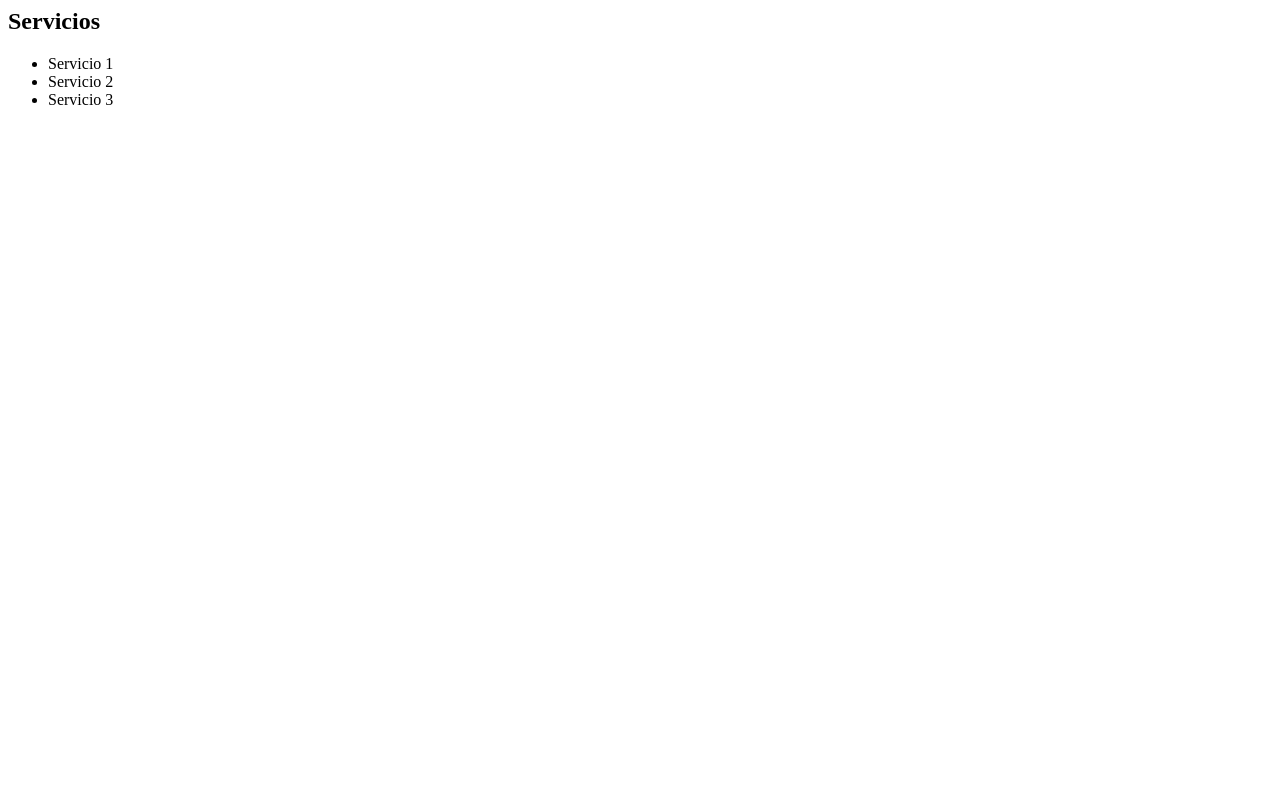
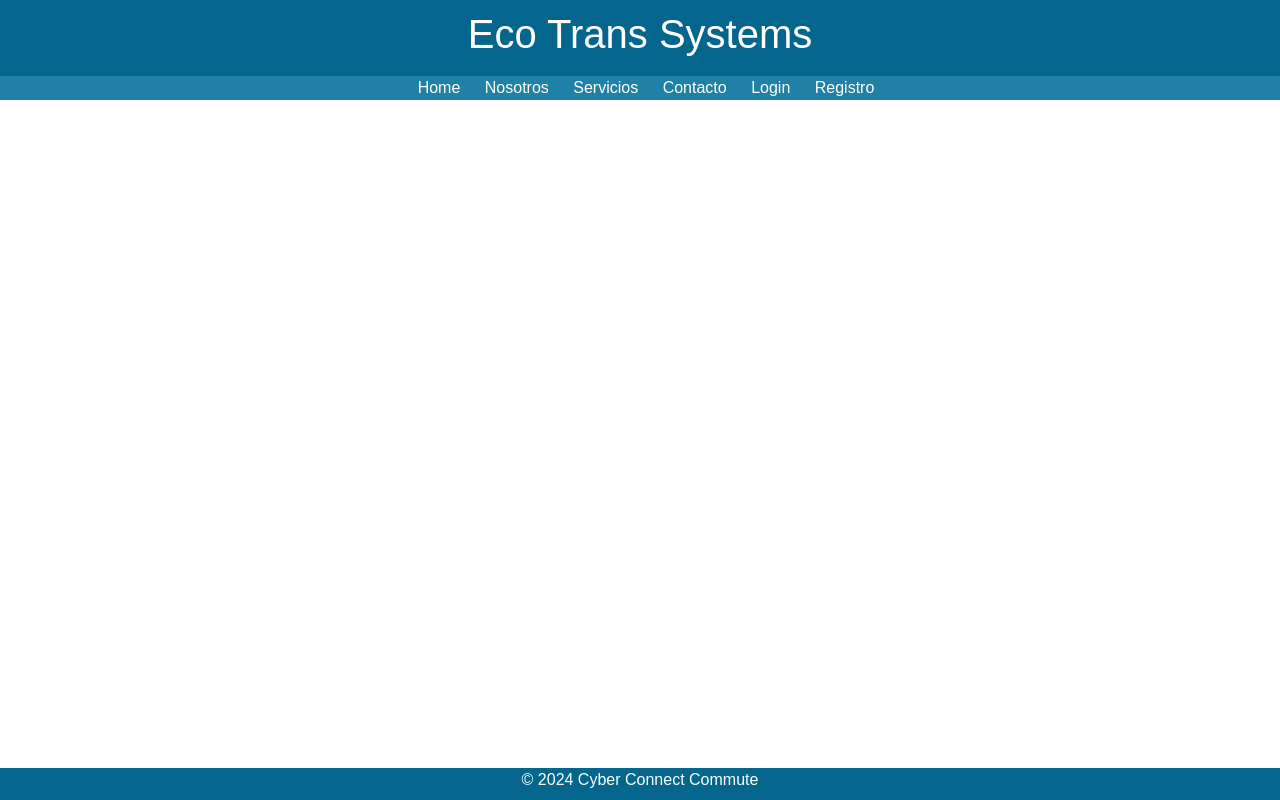
Before and after one commit to newMoonlight11/cyber-connect-commute, a plain HTML site: page servicios.html in a window 1280 px wide. Drawn offline with nearby package versions, Linux system fonts and the light colour scheme.

Commit message:
nav-servicios

```diff
--- a/servicios.html
+++ b/servicios.html
@@ -1,8 +1,35 @@
-<div>
-    <h2>Servicios</h2>
-    <ul>
-        <li>Servicio 1</li>
-        <li>Servicio 2</li>
-        <li>Servicio 3</li>
-    </ul>
-</div>
+<!DOCTYPE html>
+<html lang="es">
+<head>
+    <meta charset="UTF-8">
+    <meta name="viewport" content="width=device-width, initial-scale=1.0">
+    <title>Eco Trans Systems</title>
+    <link rel="stylesheet" href="CSS\styles.css">
+    <link href="https://cdn.jsdelivr.net/npm/bootstrap@5.3.0-alpha1/dist/css/bootstrap.min.css" rel="stylesheet">
+</head>
+<body>
+    <header>
+        <h1>Eco Trans Systems</h1>
+    </header>
+    <nav>
+        <ul>
+            <li class="texto-con-sombra"><a href="index.html">Home</a></li>
+            <li class="texto-con-sombra"><a href="nosotros.html">Nosotros</a></li>
+            <li class="texto-con-sombra"><a href="servicios.html">Servicios</a></li>
+            <li class="texto-con-sombra"><a href="contacto.html">Contacto</a></li>
+            <li class="texto-con-sombra"><a href="login.html">Login</a></li>
+            <li class="texto-con-sombra"><a href="registro.html">Registro</a></li>
+        </ul>
+    </nav>
+    <main id="main">
+
+    <br>
+    <br>
+    <br>
+    </main>
+    <footer>
+        <p>&copy; 2024 Cyber Connect Commute</p>
+    </footer>
+    <script src="JS\script.js"></script>
+</body>
+</html>
```
